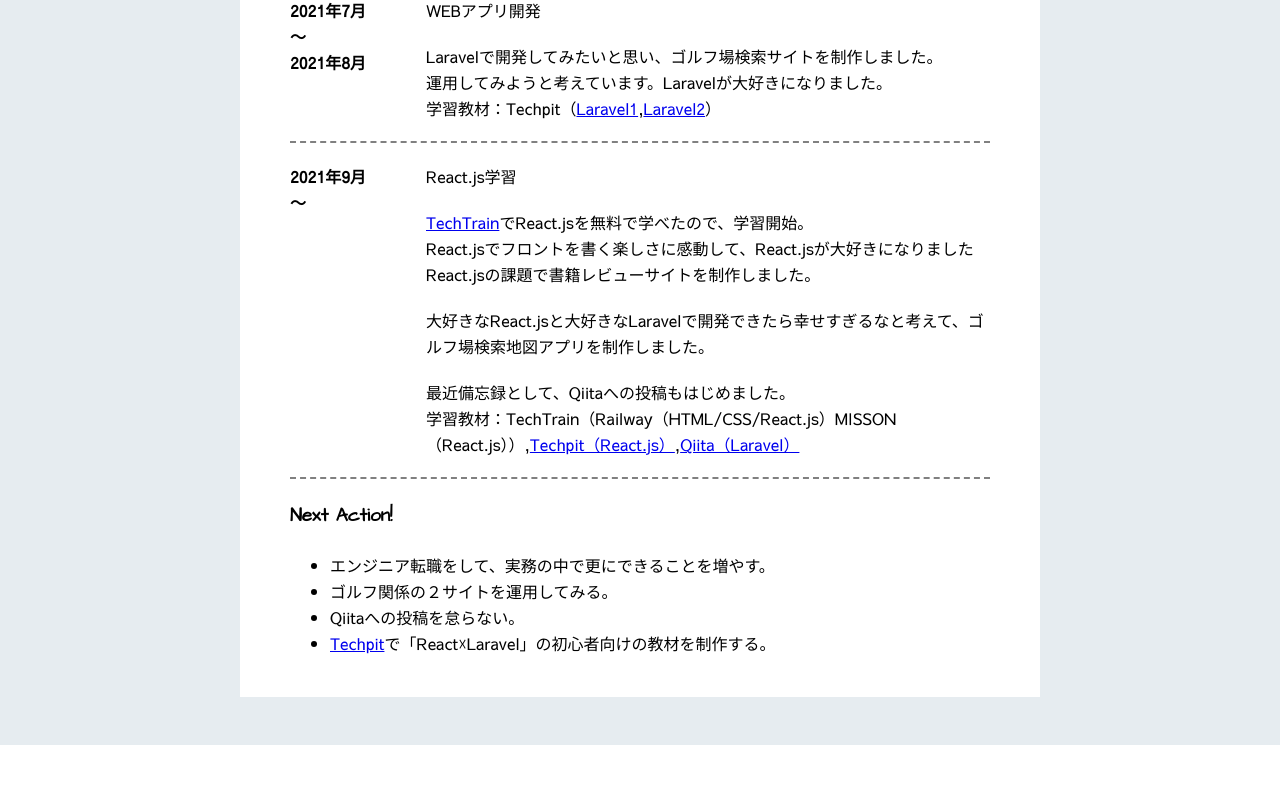
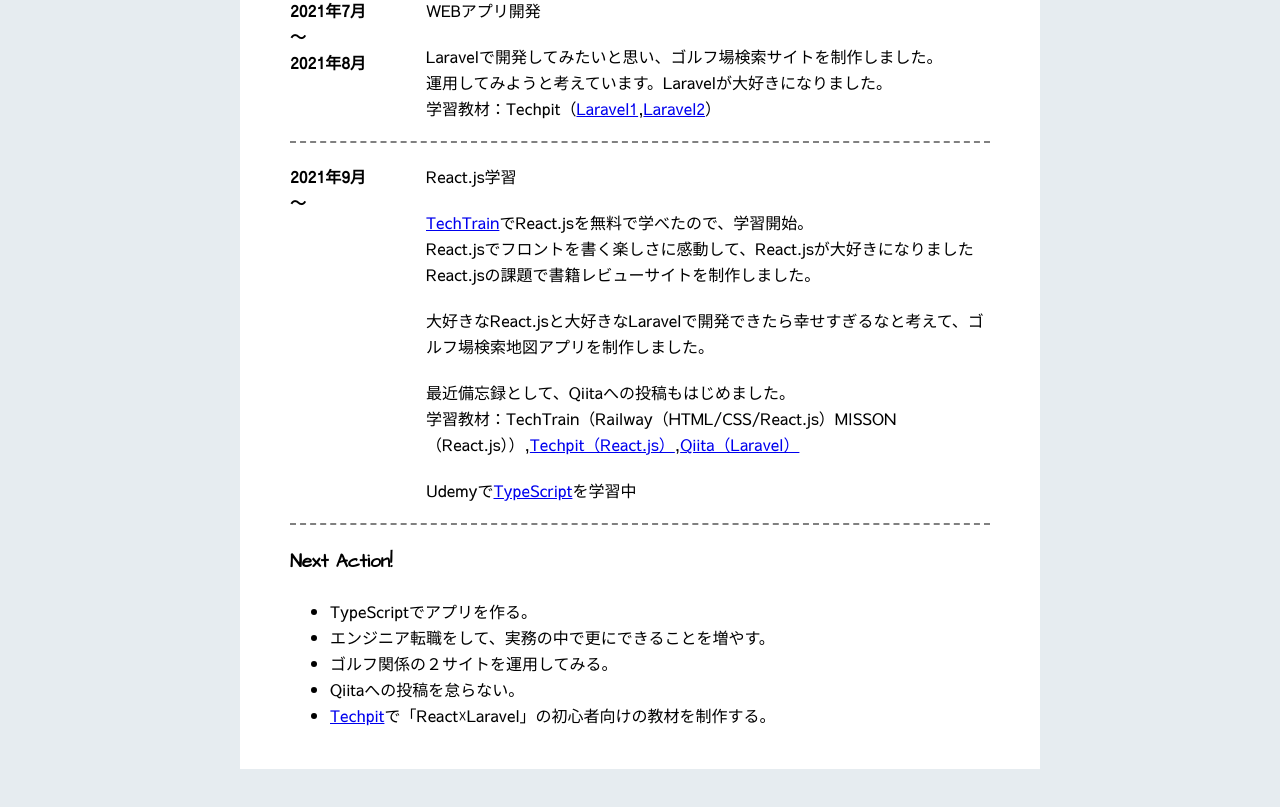
Before and after one commit to Ryotaross/Portfolio2, a React (Create React App) app: page /history in a window 1280 px wide. Shown: the part 1409-2216 px from the top of the page. Before the commit the page ends 2154 px from the top, so only its background shows below. Built offline with nearby package versions, Linux system fonts and the light colour scheme.

Commit message:
修正type

```diff
--- a/src/components/historyMain.tsx
+++ b/src/components/historyMain.tsx
@@ -162,10 +162,16 @@
               Qiita（Laravel）
               </a>
           </MainText>
+          <MainText>Udemyで
+            <a href="https://www.udemy.com/share/102EQg3@5corDQS2WiZy5vh5xyyiVSBtyplXCMtLhy_LONZQwowlfz_fa5xuBTSMv9INwPlX/" target="_blank" rel="noopener noreferrer">
+              TypeScript
+            </a>
+            を学習中</MainText>
         </div>
       </Flex>
       <MainName className="English">Next Action!</MainName>
       <ul>
+        <List>TypeScriptでアプリを作る。</List>
         <List>エンジニア転職をして、実務の中で更にできることを増やす。</List>
         <List>ゴルフ関係の２サイトを運用してみる。</List>
         <List>Qiitaへの投稿を怠らない。</List>
--- a/src/components/profileMain.tsx
+++ b/src/components/profileMain.tsx
@@ -37,6 +37,7 @@
           <List>PHP</List>
           <List>Laravel</List>
           <List>React.js(このサイトはReact.jsで作りました)</List>
+          <List>TypeScript(現在学習中)</List>
         </ul>
     </Main>
   );
```
